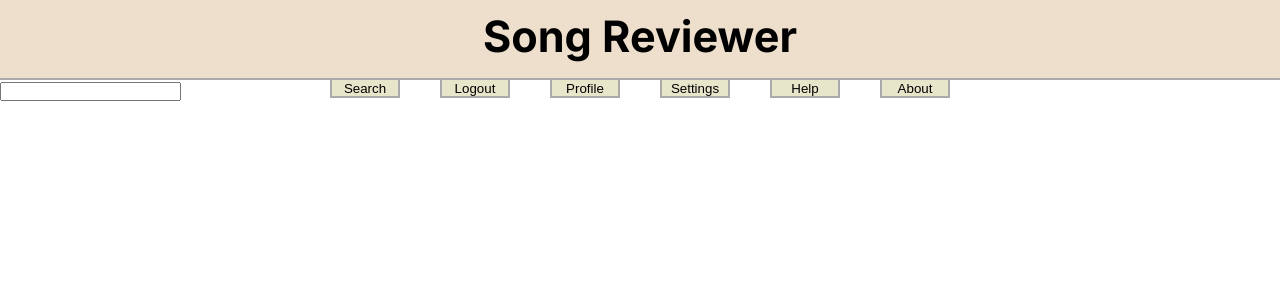
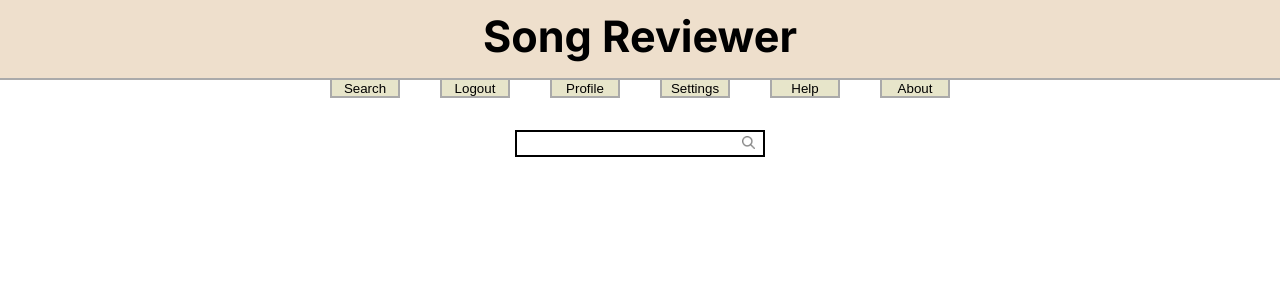
Before and after one commit to WoodenBrick1/Song-Reviewer, a React (Vite) app: page / in a window 1280 px wide. Both pictures are taken after a click on the button "Log in". Shown: the top 300 px of the page. Built offline with nearby package versions, Linux system fonts and the light colour scheme.

Commit message:
Improve the search bar

```diff
--- a/src/components/SongReviewer.jsx
+++ b/src/components/SongReviewer.jsx
@@ -6,7 +6,9 @@ function SongReviewer(props) {
     return (
         <>
         <TopBar setDarkTheme={props.setDarkTheme} darkMode={props.darkMode}/>
-        <Search />
+        <main className ={`${props.darkMode ? "dark-mode" : ""}`}>
+          <Search />
+        </main>
       </>
     )
 }
--- a/src/components/search.jsx
+++ b/src/components/search.jsx
@@ -1,6 +1,10 @@
+import searchIcon from "../assets/search.png"
 
 function Search() {
-    return <input className="search"></input>
+    return (<div id="search-box">
+                <img src={searchIcon} alt="search"></img>
+            <input className="search" />
+            </div>)
 }
 
 export default Search;
--- a/src/styles/SongReviewer.css
+++ b/src/styles/SongReviewer.css
@@ -0,0 +1,30 @@
+
+main {
+    height: 100%;
+    width: 100%;
+    position: relative;
+}
+main #search-box{
+    position: absolute;
+
+    top: 50px;
+    left: 50%;
+    transform: translate(-50%);
+
+}
+
+#search-box img {
+    width: 13px;
+    position: absolute;
+    top: 6px;
+    right: 10px;
+    opacity: 50%;
+}
+
+#search-box input {
+    border: 2px solid black;
+    width: 250px;
+    height: 27px;
+
+    font-size: 1rem;
+}
--- a/src/styles/topBar.css
+++ b/src/styles/topBar.css
@@ -3,6 +3,7 @@
     --button-height: 20px;
 }
 header {
+    width: 100vw;
     height: 10vh;
     position: relative;
 
@@ -21,7 +22,7 @@ header h1 {
     justify-content: center;
     gap: 40px;
 
-    width: 100vw;
+    width: 100%;
     position: absolute;
     bottom: calc(var(--button-height) * -1);
 
@@ -38,6 +39,8 @@ header.dark-mode {
 
     background-color: rgb(231, 229, 202);
     border: 2px solid #aaaaaa;
+
+    z-index: 3;
 }
 
 .menu button:hover {
```
Also changed, not shown: src/assets/search.png (added).
